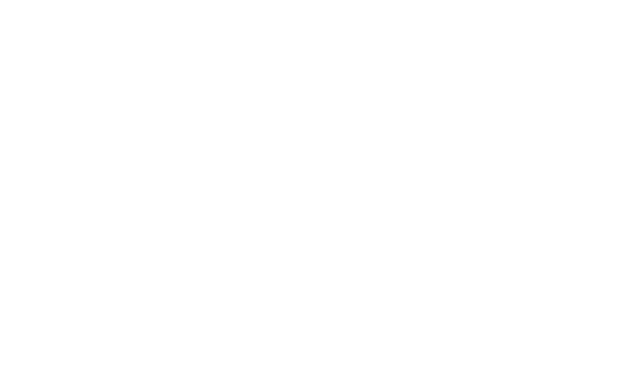
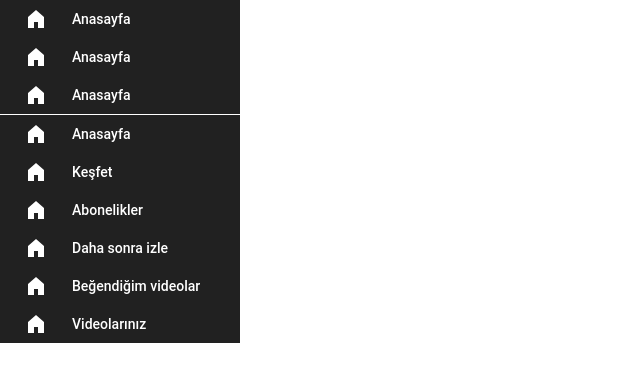
Before and after one commit to islamic9/you-tobe, a plain HTML site: page index.html in a window 1280 px wide. Shown: the whole page, without its empty margins (0-640 px from the left). Drawn offline with Linux system fonts and the light colour scheme.

Commit message:
added menu

```diff
--- a/index.html
+++ b/index.html
@@ -4,10 +4,73 @@
   <meta charset="UTF-8">
   <meta http-equiv="X-UA-Compatible" content="IE=edge">
   <meta name="viewport" content="width=device-width, initial-scale=1.0">
-  <title>TEAMWORK</title>
+  <title>you tobe</title>
   <link rel="stylesheet" href="./css/style.min.css">
 </head>
 <body>
 
+    <aside>
+       <div class="menu-section">
+          <div class="manu__container">
+             <div class="menu__wrapper">
+
+                <div class="menu__top-three-box">
+
+                  <div class="menu__box">
+                    <img src="./images/menu-images/Vector.svg" alt="icon" class="menu__icon">
+                    <span class="menu__span">Anasayfa</span>
+                 </div>
+
+                 <div class="menu__box">
+                   <img src="./images/menu-images/Vector.svg" alt="icon" class="menu__icon">
+                   <span class="menu__span">Anasayfa</span>
+                  </div>
+
+                  <div class="menu__box">
+                    <img src="./images/menu-images/Vector.svg" alt="icon" class="menu__icon">
+                    <span class="menu__span">Anasayfa</span>
+                  </div>
+
+                </div>
+
+                <div class="menu__top-three-box">
+
+                  <div class="menu__box">
+                    <img src="./images/menu-images/Vector.svg" alt="icon" class="menu__icon">
+                    <span class="menu__span">Anasayfa</span>
+                 </div>
+
+                 <div class="menu__box">
+                   <img src="./images/menu-images/Vector.svg" alt="icon" class="menu__icon">
+                   <span class="menu__span">Keşfet</span>
+                  </div>
+
+                  <div class="menu__box">
+                    <img src="./images/menu-images/Vector.svg" alt="icon" class="menu__icon">
+                    <span class="menu__span">Abonelikler</span>
+                  </div>
+
+                  <div class="menu__box">
+                    <img src="./images/menu-images/Vector.svg" alt="icon" class="menu__icon">
+                    <span class="menu__span">Daha sonra izle</span>
+                 </div>
+
+                 <div class="menu__box">
+                   <img src="./images/menu-images/Vector.svg" alt="icon" class="menu__icon">
+                   <span class="menu__span">Beğendiğim videolar</span>
+                  </div>
+
+                  <div class="menu__box">
+                    <img src="./images/menu-images/Vector.svg" alt="icon" class="menu__icon">
+                    <span class="menu__span">Videolarınız</span>
+                  </div>
+
+                </div>
+
+             </div>
+          </div>
+       </div>
+    </aside>
+
 </body>
 </html>
--- /dev/null
+++ b/scss/_menu-top.scss
@@ -0,0 +1,29 @@
+.manu__container{
+    width: 240px;
+    margin: 0;
+    padding: 0;
+}
+
+.menu__top-three-box{
+    border-bottom: 1px solid rgba(255, 255, 255, 0.2);
+}
+
+.menu__box{
+    background: #212121;
+    display: flex;
+    align-items: center;
+
+}
+
+.menu__icon{
+    padding: 10px 28px;
+}
+
+.menu__span{
+    font-family: 'Roboto';
+    font-style: normal;
+    font-weight: 500;
+    font-size: 14px;
+    line-height: 20px;
+    color: #FFFFFF;
+}
--- a/scss/style.scss
+++ b/scss/style.scss
@@ -1,3 +1,7 @@
+
+
+@import "menu-top";
+
 *{
   margin: 0;
   padding: 0;
```
Also changed, not shown: css/style.min.css, images/menu-images/Vector.svg (added), 1 other file.
